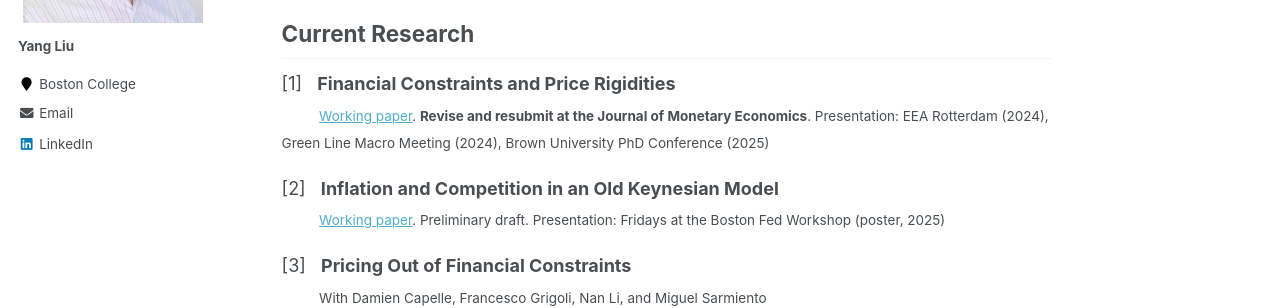
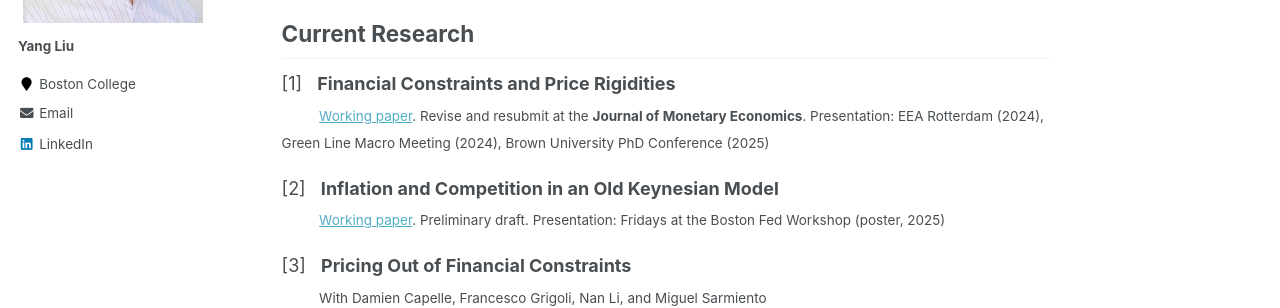
Before and after one commit to yangliu-95/yangliu-95.github.io, a Jekyll site: the page built from _pages/home.md, in a window 1280 px wide and 900 px high. Shown: the part 340-648 px from the top of the window. Built offline with Jekyll 4.4.1, drawn with Linux system fonts in a browser that asks for light colours; some of the changed text lies outside the part shown.

```diff
--- a/_pages/home.md
+++ b/_pages/home.md
@@ -18,7 +18,7 @@ I am a Ph.D. student in Economics at Boston College. I am interested in macroeco
 ## Current Research
 
 [1] &nbsp; **Financial Constraints and Price Rigidities**  <br>
-<sub> &emsp;&emsp;&ensp; [Working paper](https://papers.ssrn.com/sol3/papers.cfm?abstract_id=5259321). **Revise and resubmit at the Journal of Monetary Economics**. Presentation: EEA Rotterdam (2024), Green Line Macro Meeting (2024), Brown University PhD Conference (2025) </sub>
+<sub> &emsp;&emsp;&ensp; [Working paper](https://papers.ssrn.com/sol3/papers.cfm?abstract_id=5259321). Revise and resubmit at the **Journal of Monetary Economics**. Presentation: EEA Rotterdam (2024), Green Line Macro Meeting (2024), Brown University PhD Conference (2025) </sub>
 
 [2] &nbsp; **Inflation and Competition in an Old Keynesian Model**  <br>
 <sub> &emsp;&emsp;&ensp; [Working paper](https://papers.ssrn.com/sol3/papers.cfm?abstract_id=6084028). Preliminary draft. Presentation: Fridays at the Boston Fed Workshop (poster, 2025) </sub>
@@ -36,7 +36,7 @@ I am a Ph.D. student in Economics at Boston College. I am interested in macroeco
 ## Publication
 
 [1] &nbsp; **Optimal Taxation of Inflation**  <br>
-<sub> &emsp;&emsp;&ensp;  With Damien Capelle, **American Economic Journal: Macroeconomics (forthcoming)** [link](https://www.aeaweb.org/articles?id=10.1257/mac.20240248&&from=f). Previous version: [IMF Working Paper 2023/254](https://www.imf.org/en/Publications/WP/Issues/2023/12/08/Optimal-Taxation-of-Inflation-542215). </sub>
+<sub> &emsp;&emsp;&ensp;  With Damien Capelle, **American Economic Journal: Macroeconomics** (forthcoming) [link](https://www.aeaweb.org/articles?id=10.1257/mac.20240248&&from=f). Previous version: [IMF Working Paper 2023/254](https://www.imf.org/en/Publications/WP/Issues/2023/12/08/Optimal-Taxation-of-Inflation-542215). </sub>
 
 
 ## Policy and Other Papers
```
